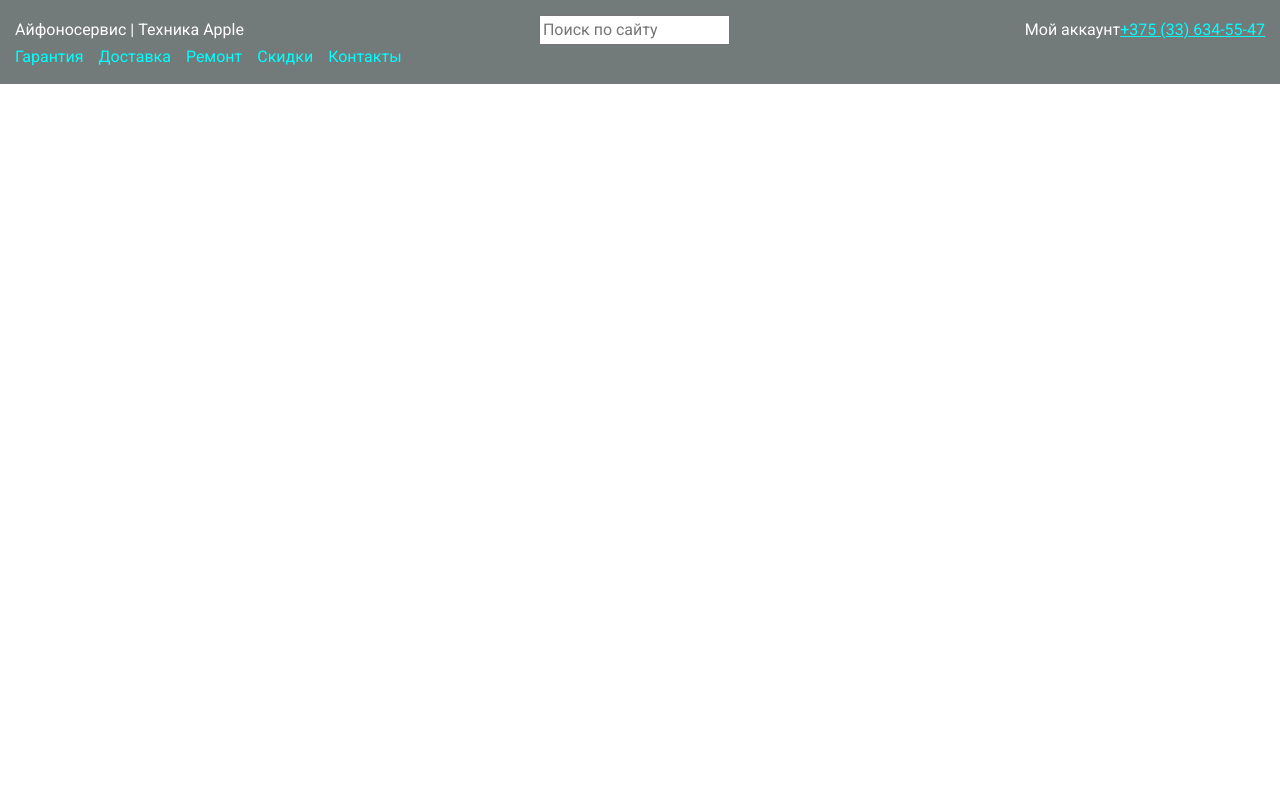
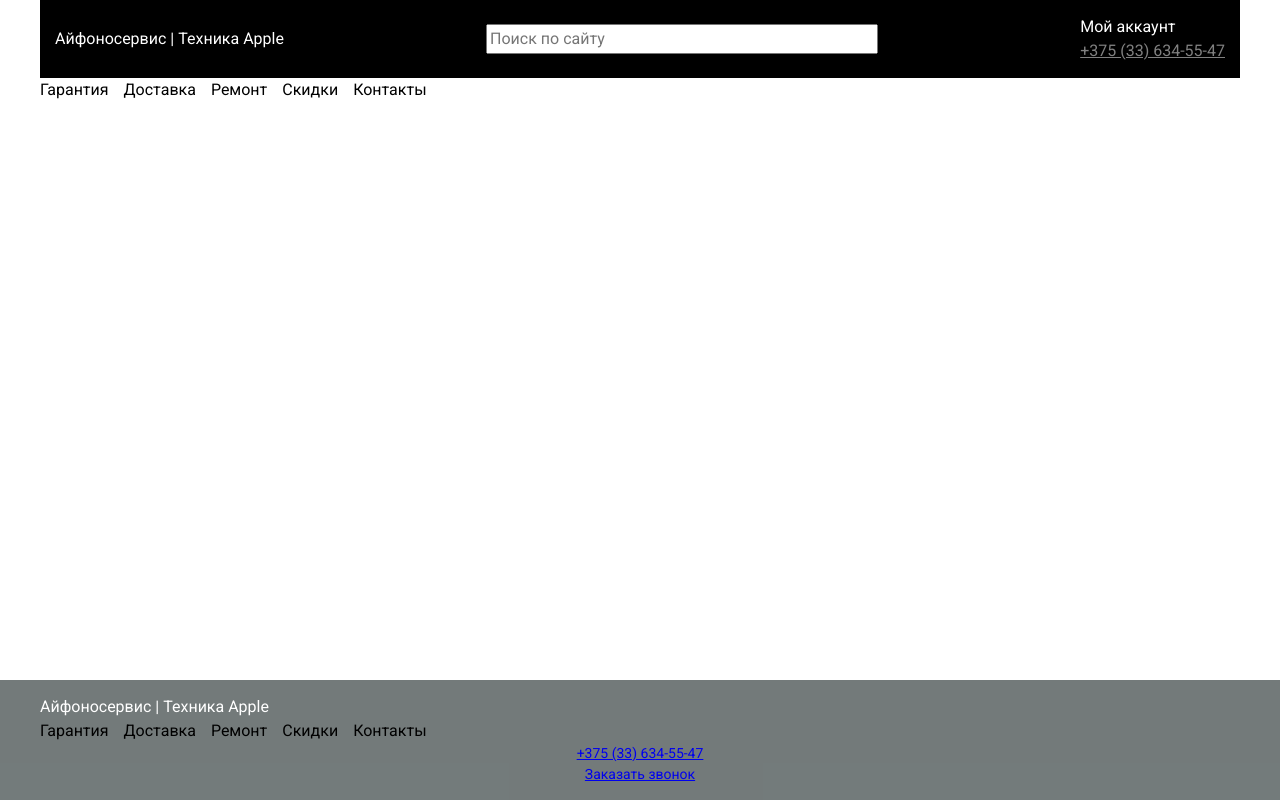
Before and after one commit to Ilya-Trasukha/Ilya-Trasukha.github.io, a plain HTML site: page index.html in a window 1280 px wide. Drawn offline with Linux system fonts and the light colour scheme.

Commit message:
add: nee code

```diff
--- a/index.html
+++ b/index.html
@@ -12,12 +12,14 @@
 </head>
 
 <body>
+
   <header>
     <div class="top">
+      <div class="wrapper">
         <div><span>Айфоносервис | Техника Apple</span>
         </div>
         <div>
-        <input type="text" name="term" placeholder="Поиск по сайту">
+          <input type="text" name="term" size="44" placeholder="Поиск по сайту">
         </div>
         <div class="info">
           <div class="info__acaunt">
@@ -28,7 +30,8 @@
           </div>
         </div>
       </div>
-    <nav class="menu">
+    </div>
+    <nav class="menu wrapper">
       <ul>
         <li><a href="#">Гарантия</a></li>
         <li><a href="#">Доставка</a></li>
@@ -37,14 +40,38 @@
         <li><a href="#">Контакты</a></li>
       </ul>
     </nav>
+  </header>
 
-  </header>
   <main>
     <aside>
 
     </aside>
   </main>
-  <footer></footer>
+
+  <footer>
+  <div>
+    <div class="top wrapper">
+      <div><span>Айфоносервис | Техника Apple</span>
+      </div>
+    <nav class="menu wrapper">
+      <ul>
+        <li><a href="#">Гарантия</a></li>
+        <li><a href="#">Доставка</a></li>
+        <li><a href="#">Ремонт</a></li>
+        <li><a href="#">Скидки</a></li>
+        <li><a href="#">Контакты</a></li>
+      </ul>
+    </nav>
+  </div>
+    <div class="info">
+      <div class="info__phone">
+     <a href="tel: +375 (33) 634-55-47" title="Телефон">+375 (33) 634-55-47</a><br>
+     <a href="tel: +375 (33) 634-55-47" title="Телефон">Заказать звонок</a>
+      </div>
+    </div>
+  </div>
+  </footer>
+
 </body>
 
 </html>
--- a/main.css
+++ b/main.css
@@ -3,23 +3,24 @@ body{
   font-size:16px;
   font-family: 'Roboto', sans-serif;
 }
+.wrapper{
+  max-width: 1200px;
+  margin: 0 auto;
+}
 header{
   width: 100%;
-  background-color: rgba(90, 99, 99, 0.849);
-  color: rgb(255, 255, 255);
+  color:white;
+  }
+header a{
+  color:grey;
+}
+header .top .wrapper{
   padding: 15px;
-}
-header a{
-  color:aqua;
-}
-header .top{
   display: flex;
   justify-content: space-between;
   align-items: center;
-}
-header .info{
-  display: flex;
-}
+  background-color:black;
+  }
 .menu{
   width: 100%;
 }
@@ -30,7 +31,6 @@ header .info{
   margin: 0;
   padding: 0;
 }
-
 .menu ul li{
   margin-left: 15px;
 }
@@ -38,5 +38,32 @@ header .info{
   margin-left: 0px;
 }
 .menu ul li a{
-  text-decoration: none
+   text-decoration: none;
+   color: black;
+   display: block;
+   transition: 0.3s ease-in all;
 }
+.menu ul li a:hover{
+  color: red;
+  transform: scale(1.1);
+}
+
+
+footer{
+  width: 100%;
+  background-color: rgba(90, 99, 99, 0.849);
+  color: rgb(255, 255, 255);
+  padding: 15px;
+  position: absolute;
+  bottom: 0;
+  left: 0;
+}
+footer .top{
+  display: block;
+  justify-content: space-between;
+  align-items: center;
+}
+footer .info__phone{
+  text-align :center;
+  font-size:14px
+}
```
Lines whose indentation alone changed are shown as unchanged.
